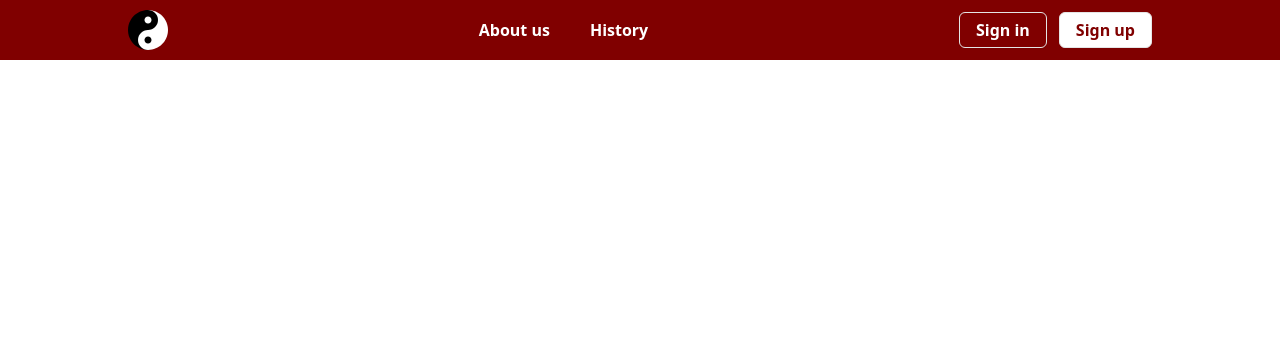
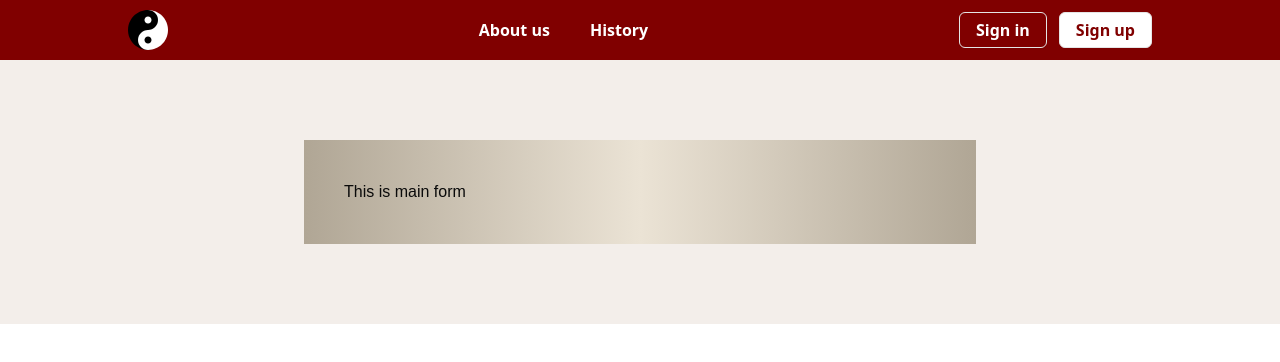
Before and after one commit to SonTran-coder/Tu-vi, a Next.js app: page / in a window 1280 px wide. Shown: the top 362 px of the page. Built offline with nearby package versions, Linux system fonts and the light colour scheme; no server answers; the database is empty.

Commit message:
feat: authentication user

```diff
--- /dev/null
+++ b/app/components/MainForm/index.tsx
@@ -0,0 +1,9 @@
+const MainForm = () => {
+  return (
+    <div className="max-w-2xl bg-gradient-to-r from-fabric-dark via-fabric-medium to-fabric-dark w-full my-20 p-10">
+      This is main form
+    </div>
+  );
+};
+
+export default MainForm;
--- a/app/components/NavBar/index.tsx
+++ b/app/components/NavBar/index.tsx
@@ -29,7 +29,7 @@ const NavBar = () => {
   }, []);
 
   return (
-    <div className="h-[60px] bg-red-extra-dark flex items-center justify-center fixed top-0  w-full">
+    <div className="h-[60px] bg-red-extra-dark flex items-center justify-center fixed top-0 w-full">
       <div className="flex items-center justify-between max-w-5xl w-full">
         <BatQuaiIcon className="w-10 h-10 hover:cursor-pointer" />
         <div className="flex gap-10 items-center">
--- a/app/page.tsx
+++ b/app/page.tsx
@@ -1,10 +1,13 @@
+import MainForm from "./components/MainForm";
 import NavBar from "./components/NavBar";
 
 export default function Home() {
   return (
-    <div className="bg-fabric-light">
+    <div className="bg-fabric-light flex flex-col items-center">
       <NavBar />
-      <div className="max-w-5xl w-full"></div>
+      <div className="max-w-5xl w-full mt-[60px] flex flex-col items-center">
+        <MainForm/>
+      </div>
     </div>
   );
 }
```
